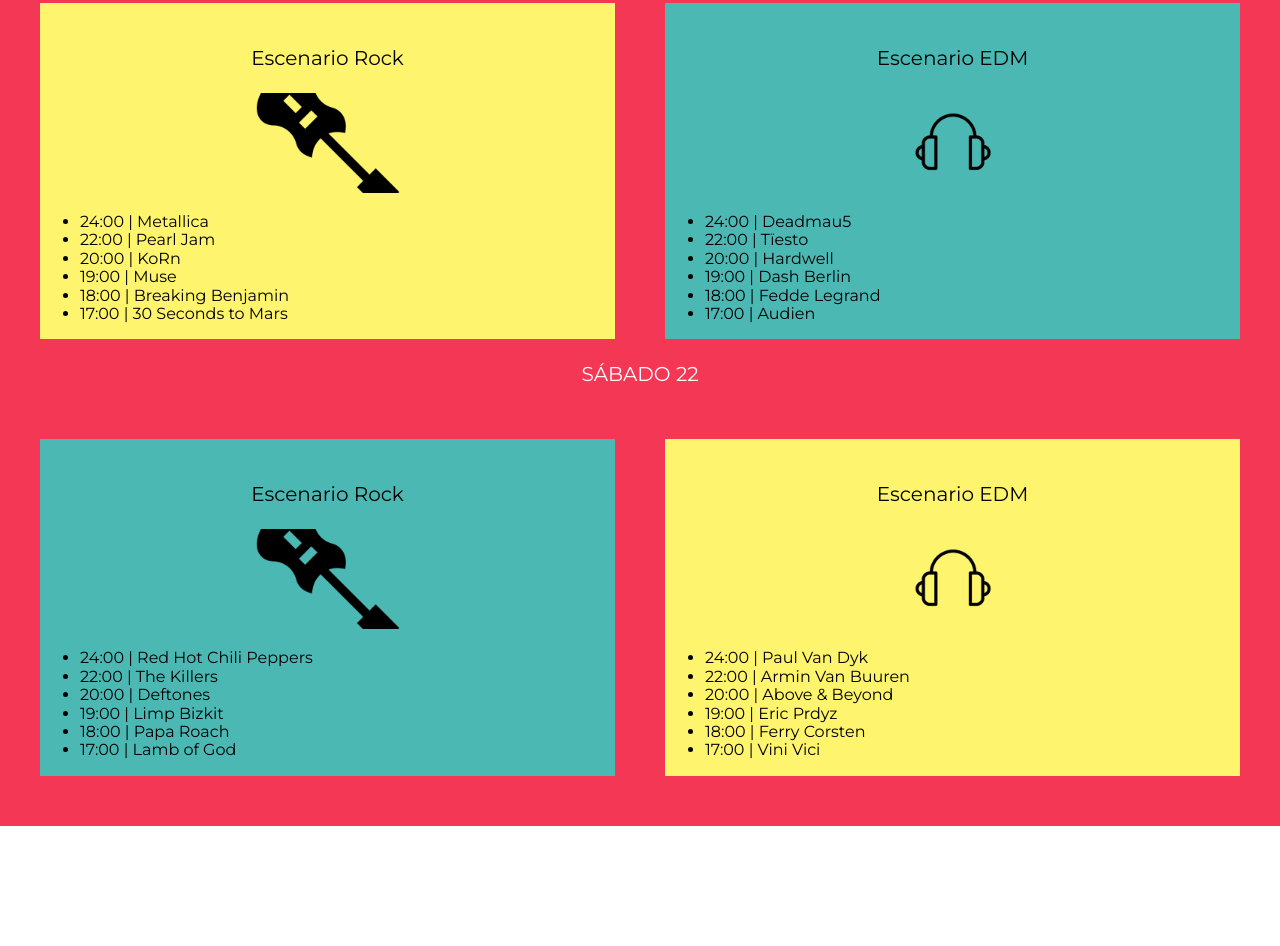
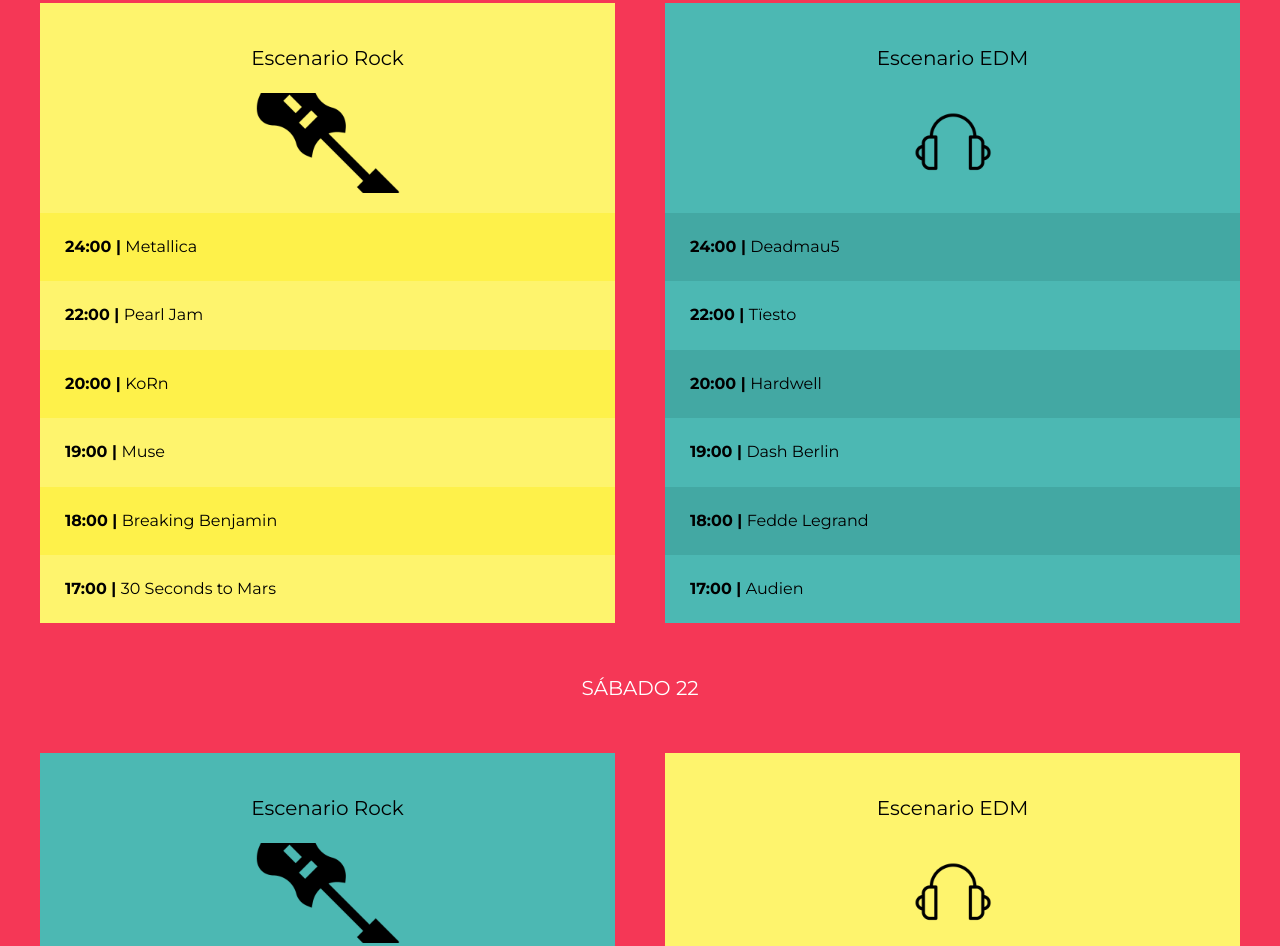
Before and after one commit to fschwalb/FestivalMusica_inicio, a website: page index.html in a window 1280 px wide. Shown: the part 1900-2846 px from the top of the page. Before the commit the page ends 2726 px from the top, so only its background shows below. Drawn offline with nearby package versions, Linux system fonts and the light colour scheme; files that its build step writes are made by us from their sources; files whose address does not match are found by name.

Commit message:
_lineup.scss Styles

```diff
--- a/src/scss/base/_mixins.scss
+++ b/src/scss/base/_mixins.scss
@@ -30,3 +30,9 @@
     grid-template-columns: repeat($columnas, 1fr);
     gap: $espaciado;
 }
+
+@mixin reset-list {
+    margin: 0;
+    padding: 0;
+    list-style: none;
+}
--- a/src/scss/layout/_lineup.scss
+++ b/src/scss/layout/_lineup.scss
@@ -13,7 +13,7 @@
 
     .dia {
         text-transform: uppercase;
-        margin-bottom: 5rem;
+        margin: 5rem 0;
     }
 }
 
@@ -52,10 +52,30 @@
     background-image: url(../img/icono_edm.png);
 }
 
+.calendario {
+    @include m.reset-list;
+    li {
+        padding: 2.5rem;
+        font-weight: 700;
+
+        span {
+            font-weight: 400;
+        }
+    }
+}
+
 .bg-amarillo {
     background-color: v.$amarillo;
+
+    li:nth-child(odd) {
+        background-color: darken(v.$amarillo, 7%);
+    }
 }
 
 .bg-verde {
     background-color: v.$verde;
+
+    li:nth-child(odd) {
+        background-color: darken(v.$verde, 5%);
+    }
 }
```
